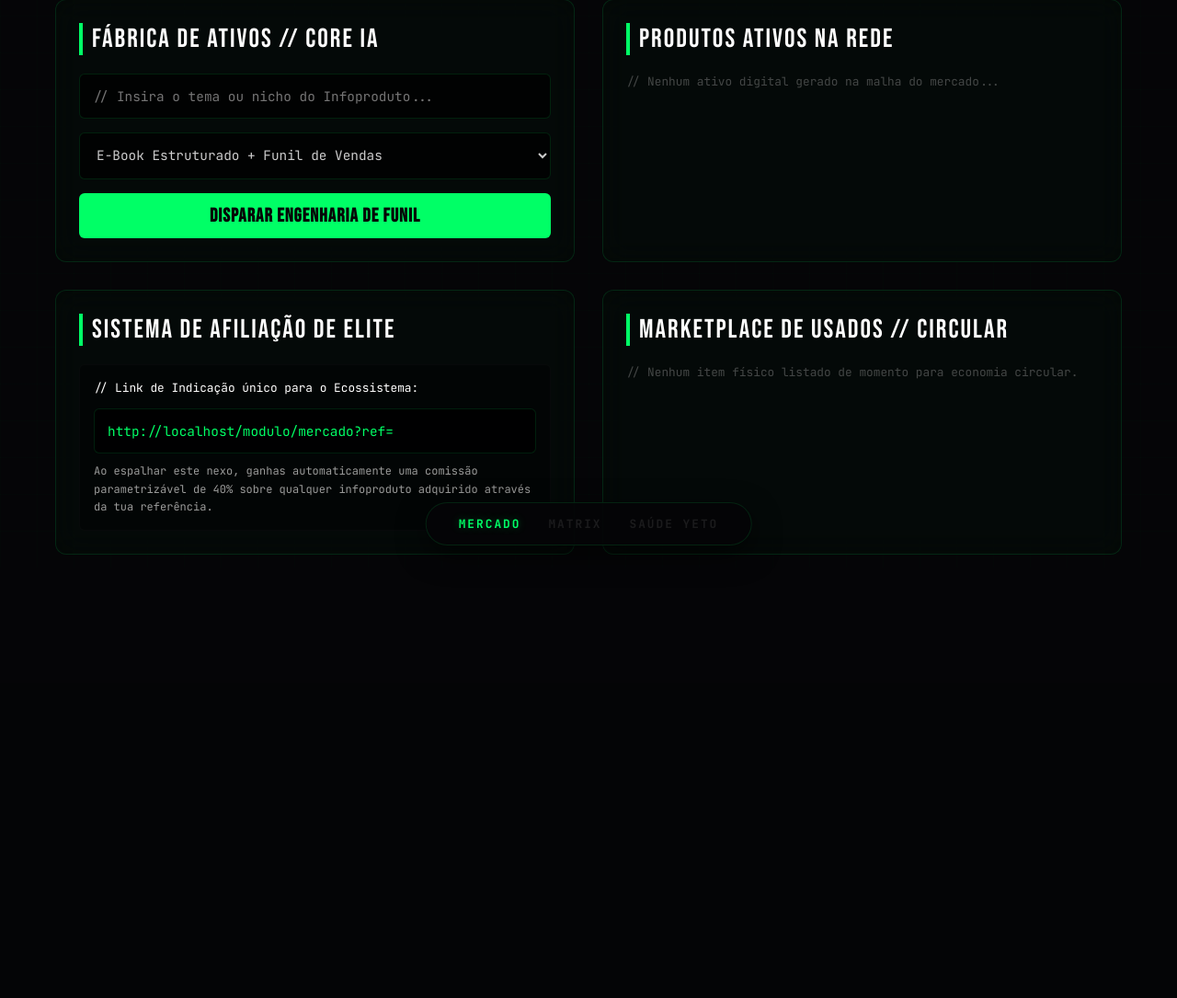
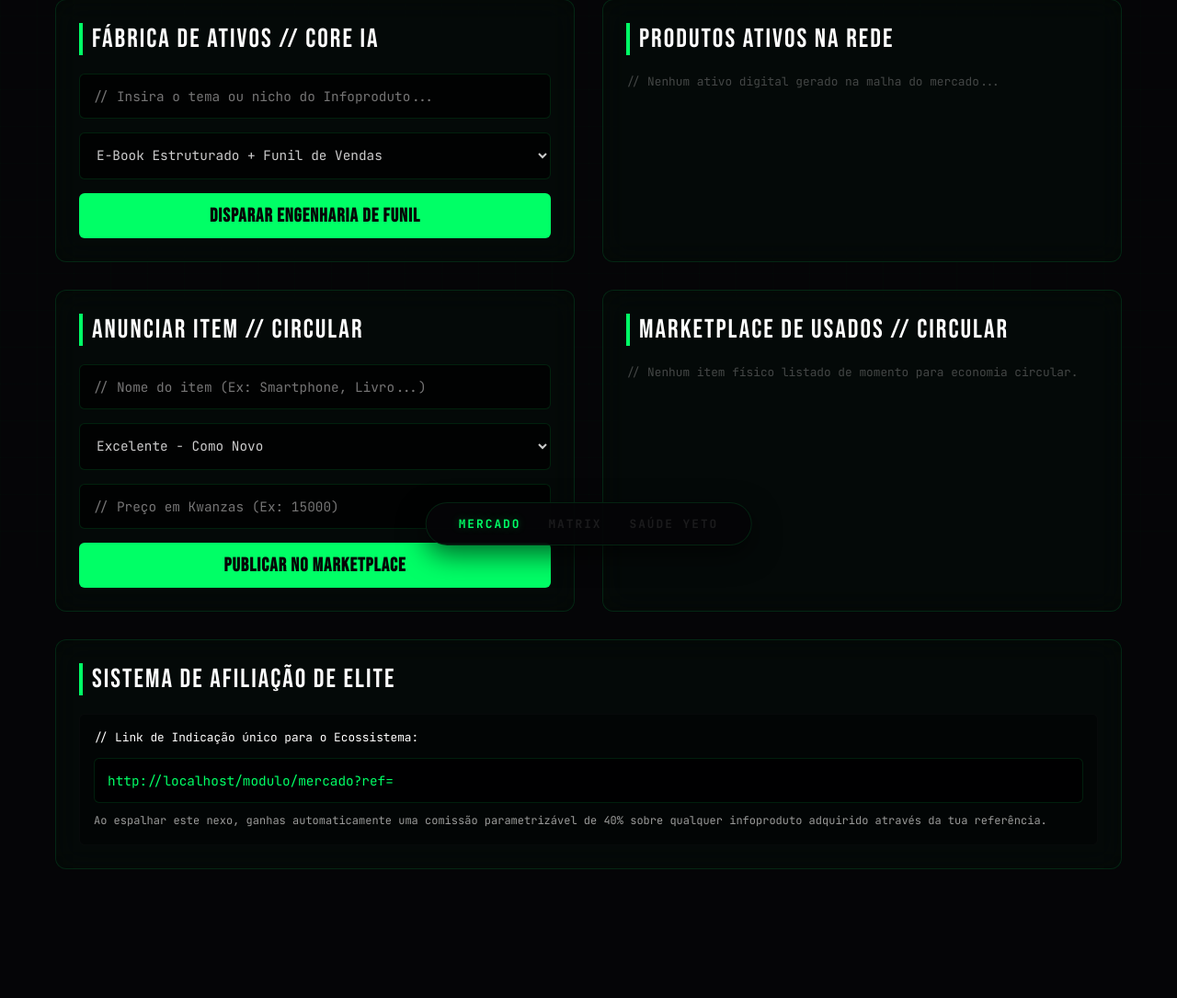
Before and after one commit to vagalume90/VAGALUME90, a Flask app: template templates/mercado.html in a window 1280 px wide. Shown: the part 183-1268 px from the top of the page at 92% size. Before the commit the page ends 786 px from the top, so only its background shows below. Run offline with Flask 3, Linux system fonts and the light colour scheme; the template is opened without the code that fills it, so the values that code supplies are empty.

Commit message:
MIL FALHAS

```diff
--- a/templates/mercado.html
+++ b/templates/mercado.html
@@ -75,13 +75,11 @@ nav a:hover:not(.active) { color: rgba(255,255,255,0.7); }
 <div class="container">
   <div class="card-modulo">
     <div class="card-title">FÁBRICA DE ATIVOS // CORE IA</div>
-
     <input type="text" id="tema-ia" class="input-terminal" placeholder="// Insira o tema ou nicho do Infoproduto...">
     <select id="tipo-ia" class="input-terminal">
       <option value="ebook">E-Book Estruturado + Funil de Vendas</option>
       <option value="curso">Curso Masterclass + Sequência de E-mails</option>
     </select>
-
     <button class="btn-terminal" onclick="gerarAtivoIA()">DISPARAR ENGENHARIA DE FUNIL</button>
   </div>
 
@@ -103,12 +101,15 @@ nav a:hover:not(.active) { color: rgba(255,255,255,0.7); }
   </div>
 
   <div class="card-modulo">
-    <div class="card-title">SISTEMA DE AFILIAÇÃO DE ELITE</div>
-    <div class="afiliado-box">
-      <p style="margin-bottom: 12px; color: #FFF;">// Link de Indicação único para o Ecossistema:</p>
-      <input type="text" class="input-terminal" style="margin-bottom: 10px; color: var(--neon-green);" readonly value="{{ request.url_root }}modulo/mercado?ref={{ codigo_afiliado }}">
-      <p style="font-size: 0.75rem;">Ao espalhar este nexo, ganhas automaticamente uma comissão parametrizável de 40% sobre qualquer infoproduto adquirido através da tua referência.</p>
-    </div>
+    <div class="card-title">ANUNCIAR ITEM // CIRCULAR</div>
+    <input type="text" id="nome-item" class="input-terminal" placeholder="// Nome do item (Ex: Smartphone, Livro...)">
+    <select id="condicao-item" class="input-terminal">
+      <option value="Excelente - Como Novo">Excelente - Como Novo</option>
+      <option value="Usado - Em bom estado">Usado - Em bom estado</option>
+      <option value="Sinais de Uso Aceitáveis">Sinais de Uso Aceitáveis</option>
+    </select>
+    <input type="number" id="preco-item" class="input-terminal" placeholder="// Preço em Kwanzas (Ex: 15000)">
+    <button class="btn-terminal" onclick="anunciarItemFisico()">PUBLICAR NO MARKETPLACE</button>
   </div>
 
   <div class="card-modulo">
@@ -118,13 +119,22 @@ nav a:hover:not(.active) { color: rgba(255,255,255,0.7); }
       <div class="product-item">
         <div class="product-info">
           <h4>{{ item.nome }}</h4>
-          <p>CONDIÇÃO: {{ item.condicao }} | PREÇO: {{ "%.2f"|format(item.preco) }} KZ</p>
+          <p>CONDIÇÃO: {{ item.condicao }} | VENDEDOR: {{ item.vendedor }}</p>
         </div>
-        <button class="btn-buy">COMPRAR ITEM</button>
+        <button class="btn-buy">COMPRAR ITEM ({{ "%.2f"|format(item.preco) }} KZ)</button>
       </div>
       {% else %}
       <p style="font-family: var(--font-mono); font-size: 0.8rem; color: rgba(255,255,255,0.25);">// Nenhum item físico listado de momento para economia circular.</p>
       {% endfor %}
+    </div>
+  </div>
+
+  <div class="card-modulo" style="grid-column: span 2;">
+    <div class="card-title">SISTEMA DE AFILIAÇÃO DE ELITE</div>
+    <div class="afiliado-box">
+      <p style="margin-bottom: 12px; color: #FFF;">// Link de Indicação único para o Ecossistema:</p>
+      <input type="text" class="input-terminal" style="margin-bottom: 10px; color: var(--neon-green);" readonly value="{{ request.url_root }}modulo/mercado?ref={{ codigo_afiliado }}">
+      <p style="font-size: 0.75rem;">Ao espalhar este nexo, ganhas automaticamente uma comissão parametrizável de 40% sobre qualquer infoproduto adquirido através da tua referência.</p>
     </div>
   </div>
 </div>
@@ -136,7 +146,7 @@ nav a:hover:not(.active) { color: rgba(255,255,255,0.7); }
 </nav>
 
 <script>
-// SCRIPT DE COORDENAÇÃO ATUALIZADO
+// MOTOR DO CORE IA
 async function gerarAtivoIA() {
   const temaInput = document.getElementById('tema-ia').value.trim();
   const tipoSelect = document.getElementById('tipo-ia').value;
@@ -159,7 +169,7 @@ async function gerarAtivoIA() {
 
     if(data.success) {
       alert("Sucesso! " + data.message + "\nAtivo: " + data.produto);
-      window.location.reload(); // Recarrega automaticamente o mercado para listar o produto!
+      window.location.reload();
     } else {
       alert("Aviso do Servidor: " + data.error);
     }
@@ -168,6 +178,38 @@ async function gerarAtivoIA() {
   }
 }
 
+// MOTOR DO MARKETPLACE CIRCULAR (NOVO)
+async function anunciarItemFisico() {
+  const nome = document.getElementById('nome-item').value.trim();
+  const condicao = document.getElementById('condicao-item').value;
+  const preco = document.getElementById('preco-item').value.trim();
+
+  if(!nome || !preco) {
+    alert("Por favor, preenche o nome e o preço do item físico.");
+    return;
+  }
+
+  try {
+    const res = await fetch('/api/mercado/anunciar-usado', {
+      method: 'POST',
+      headers: { 'Content-Type': 'application/json' },
+      body: JSON.stringify({ nome: nome, condicao: condicao, preco: preco })
+    });
+
+    const data = await res.json();
+
+    if(data.success) {
+      alert(data.message + "\nItem: " + data.item);
+      window.location.reload(); // Atualiza a página para o item aparecer na lista!
+    } else {
+      alert("Erro ao anunciar: " + data.error);
+    }
+  } catch (err) {
+    alert("Erro de comunicação com o servidor.");
+  }
+}
+
+// MOTOR DE COMPRA DE INFOPRODUTOS
 async function comprarProduto(id) {
   const refLink = new URLSearchParams(window.location.search).get('ref') || null;
 
```
